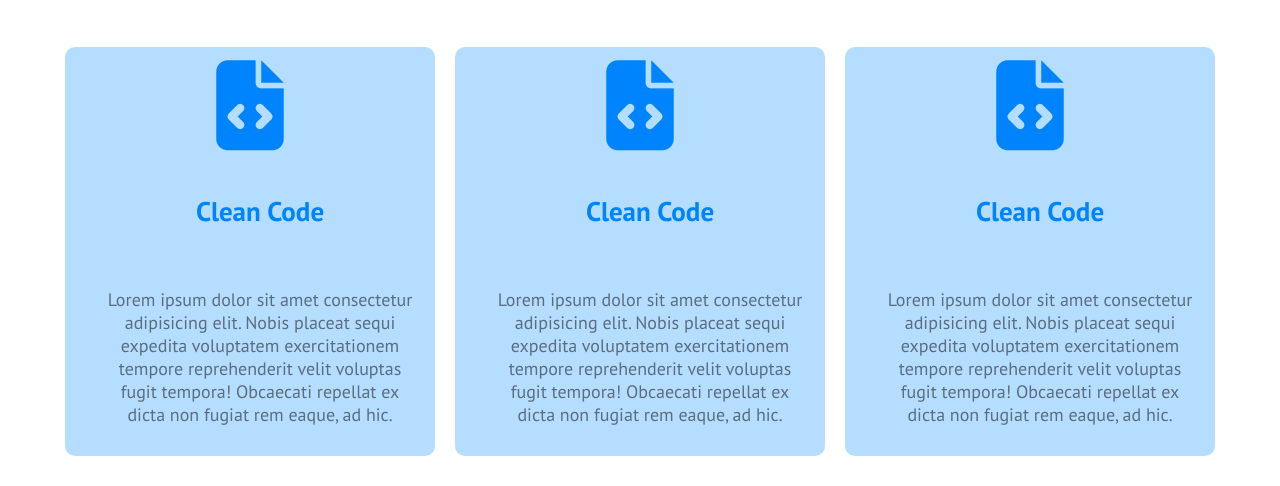
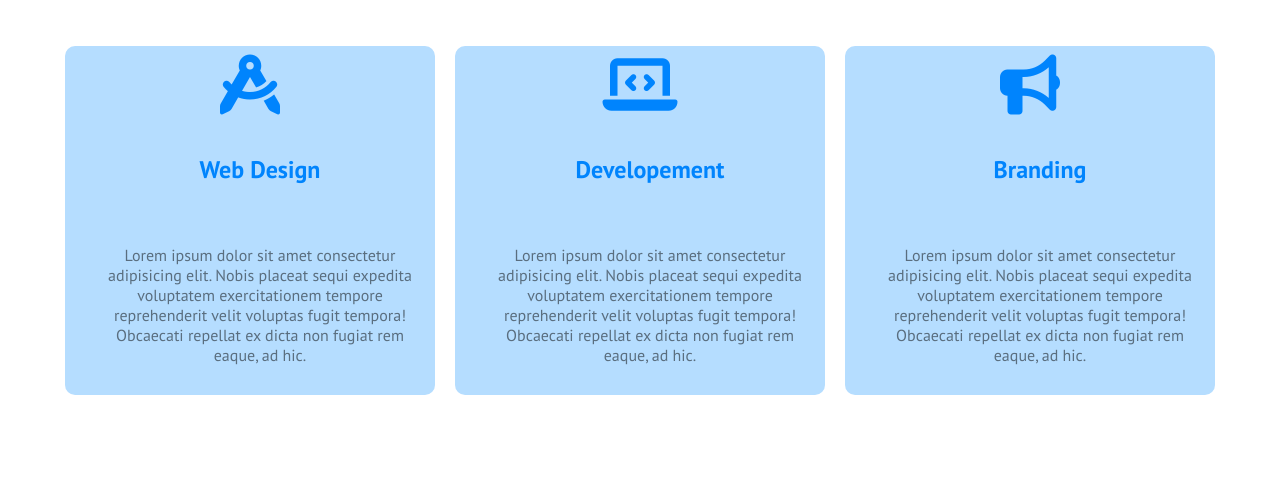
Before and after one commit to CiroMarra/htmlcss-responsive-layout, a plain HTML site: page index.html in a window 1280 px wide. Shown: the part 509-995 px from the top of the page. After the commit the page ends 934 px from the top, so only its background shows below. Drawn offline with Linux system fonts and the light colour scheme.

Commit message:
fix: some fix on section intro

```diff
--- a/index.html
+++ b/index.html
@@ -51,7 +51,7 @@
                     <div class="col flex">
                         <div class="card">
                             <div class="minicard">
-                                <div class="intro-icon"><i class="fa-solid fa-file-code intro-icon"></i></div>
+                                <div class="intro-icon"><i class="fa-solid fa-file-code"></i></div>
                                 <h2 class="intro-title">Clean Code</h2>
                                 <div class="intro-text">Lorem ipsum dolor sit amet consectetur adipisicing elit. Nobis placeat sequi expedita voluptatem exercitationem tempore reprehenderit velit voluptas fugit tempora! Obcaecati repellat ex dicta non fugiat rem eaque, ad hic.</div>
 
@@ -66,8 +66,8 @@
                     <div class="col flex">
                         <div class="card">
                             <div class="minicard">
-                                <div class="intro-icon"><i class="fa-solid fa-file-code intro-icon"></i></div>
-                                <h2 class="intro-title">Clean Code</h2>
+                                <div class="intro-icon"><i class="fa-solid fa-compass-drafting"></i></div>
+                                <h2 class="intro-title">Web Design</h2>
                                 <div class="intro-text">Lorem ipsum dolor sit amet consectetur adipisicing elit. Nobis placeat sequi expedita voluptatem exercitationem tempore reprehenderit velit voluptas fugit tempora! Obcaecati repellat ex dicta non fugiat rem eaque, ad hic.</div>
 
                             </div>
@@ -78,8 +78,8 @@
                     <div class="col flex">
                         <div class="card">
                             <div class="minicard">
-                                <div class="intro-icon"><i class="fa-solid fa-file-code intro-icon"></i></div>
-                                <h2 class="intro-title">Clean Code</h2>
+                                <div class="intro-icon"><i class="fa-solid fa-laptop-code"></i></div>
+                                <h2 class="intro-title">Developement</h2>
                                 <div class="intro-text">Lorem ipsum dolor sit amet consectetur adipisicing elit. Nobis placeat sequi expedita voluptatem exercitationem tempore reprehenderit velit voluptas fugit tempora! Obcaecati repellat ex dicta non fugiat rem eaque, ad hic.</div>
 
                             </div>
@@ -90,8 +90,8 @@
                     <div class="col flex">
                             <div class="card">
                                 <div class="minicard">
-                                    <div class="intro-icon"><i class="fa-solid fa-file-code intro-icon"></i></div>
-                                    <h2 class="intro-title">Clean Code</h2>
+                                    <div class="intro-icon"><i class="fa-solid fa-bullhorn"></i></div>
+                                    <h2 class="intro-title">Branding</h2>
                                     <div class="intro-text">Lorem ipsum dolor sit amet consectetur adipisicing elit. Nobis placeat sequi expedita voluptatem exercitationem tempore reprehenderit velit voluptas fugit tempora! Obcaecati repellat ex dicta non fugiat rem eaque, ad hic.</div>
 
                                 </div>
--- a/style.css
+++ b/style.css
@@ -16,7 +16,7 @@
 
 body {
     font-family: "PT Sans", sans-serif;
-    font-size: 18px;
+    font-size: 16px;
 }
 
 
@@ -146,7 +146,7 @@ body {
 }
 
 .intro-text {
-    display: flex;
+
     margin-top: 60px;
     color: #5a6e7f;
     padding-left: 20px;
@@ -160,7 +160,7 @@ body {
 }
 
 .intro-icon {
-    font-size: 90px;
+    font-size: 60px;
     color: #0084fd;
 
 }
@@ -182,7 +182,7 @@ body {
     width: 100%;
     }
     img {
-        max-width: 100%;
+       width: 100%;
     }
     .card {
         display: block;
@@ -204,7 +204,7 @@ body {
     }
 
     img {
-        max-width: 100%;
+        width: 100%;
     }
 
     .card {
```
